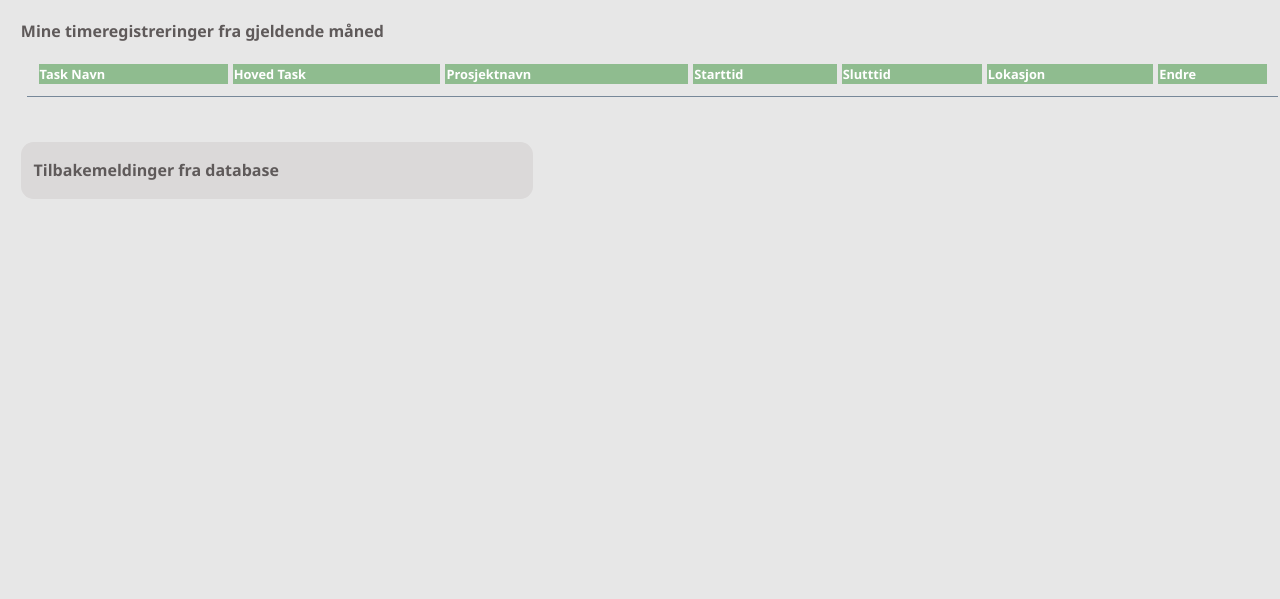
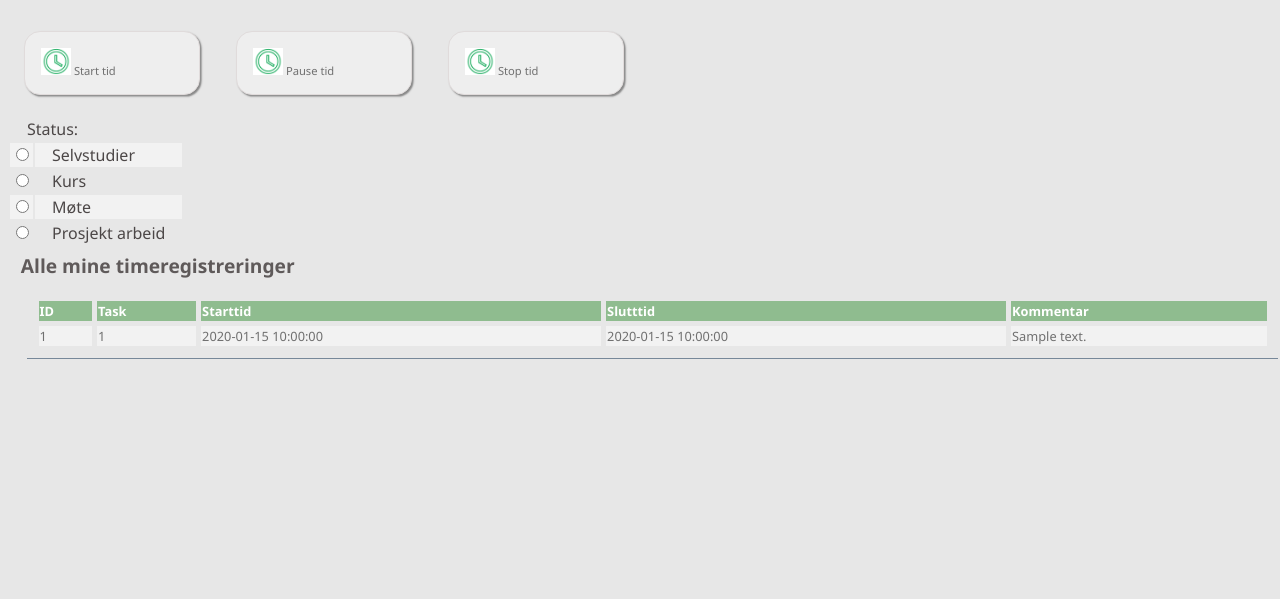
Before and after one commit to STProgrammer/dte2604systemutvikling, a PHP site: template templates/timeregistrations.twig in a window 1280 px wide. Shown: the part 81-680 px from the top of the page. Run offline with PHP 8.4, Linux system fonts and the light colour scheme; the template is opened without the code that fills it: most values are stand-ins (such as "Sample title", 1, 10 or a date in 2020); data that the repository does not hold is empty; some libraries are stand-ins or nearby versions.

```diff
--- a/employee_dashboard.php
+++ b/employee_dashboard.php
@@ -18,8 +18,10 @@ if ($user) {
     $hourWithTask = $hourManager->getAllHoursForUserWithTask($userID);
     $hour = $hourManager->getHour($hourId);
     $categories = $taskManager->getCategories();
+    $timeregCheck = $hourManager->checkIfActiveTimereg($userID);
+    }
 
-    }
+
     if ($request->request->has('edit_comment_hour') && XsrfProtection::verifyMac("Edit Comment")) {
         if ($hourManager->editComment($hour)) {
             header("Location: ".$request->server->get('REQUEST_URI'));
@@ -44,7 +46,7 @@ if ($user) {
         echo $twig->render('employee_dashboard.twig',
             array('hours' => $hours, 'hour' => $hour, 'hourWithTask' => $hourWithTask,'HourManager' => $hourManager,
                 'UserID' => $userID, 'session' => $session, 'user' => $user, 'tasks' => $tasks, 'categories' => $categories,
-                'TaskManager'=> $taskManager));
+                'TaskManager'=> $taskManager, 'timeregCheck'=> $timeregCheck));
 
     } else {
     header("location: login.php");
--- a/templates/timeregistrations.twig
+++ b/templates/timeregistrations.twig
@@ -1,98 +1,93 @@
 {% extends "layout.twig" %}
 {% block content %}
     <section id="timeregistreringer" class="timeregistreringer">
+    </section>
 
-        {# Mine timeregistreringer fra gjeldende måned #}
+    <section>
+        <div class="container container_small">
+        <button id="button" class="button" title="Start tid"
+                onclick="window.location.href='timeregistration.php';">
+            <img src="images/icon_time.png" width="30em"> Start tid
+        </button>
+        </div>
+
+        <div class="container container_small">
+            <button id="button" class="button" title="Pause tid"
+                    onclick="window.location.href='timeregistration.php';">
+                <img src="images/icon_time.png" width="30em"> Pause tid
+            </button>
+        </div>
+
+        <div class="container container_small">
+            <button id="button" class="button" title="Stop tid"
+                    onclick="window.location.href='timeregistration.php';">
+                <img src="images/icon_time.png" width="30em"> Stop tid
+            </button>
+        </div>
+
+        <table>
+            <tr>
+                <td colspan="2">
+                    <label> Status: </label>
+                </td>
+            </tr>
+            <tr>
+                <td>
+                    <input type="radio" id="waiting" name="status" value="0" required>
+                </td>
+                <td>
+                    <label for="waiting">Selvstudier </label>
+                </td>
+            </tr>
+            <tr>
+                <td>
+                    <input type="radio" id="active" name="status" value="1" required>
+                </td>
+                <td>
+                    <label for="active">Kurs </label>
+                </td>
+            </tr>
+            <tr>
+                <td>
+                    <input type="radio" name="status" id="paused" value="2" required>
+                </td>
+                <td>
+                    <label for="paused">Møte </label>
+                </td>
+            </tr>
+            <tr>
+                <td>
+                    <input type="radio" name="status" id="paused" value="3" required>
+                </td>
+                <td>
+                    <label for="paused">Prosjekt arbeid </label>
+                </td>
+            </tr>
+        </table>
+        </div>
+
         <div class="openContainerNoBorder text" id="timeTabell">
-            <h5>Mine timeregistreringer fra gjeldende måned</h5>
+            <h4>Alle mine timeregistreringer</h4>
             <table class="table" id="table">
                 <tr>
-                    <th>Task Navn</th>
-                    <th>Hoved Task</th>
-                    <th>Prosjektnavn</th>
+                    <th>ID</th>
+                    <th>Task</th>
                     <th>Starttid</th>
                     <th>Slutttid</th>
-                    <th>Lokasjon</th>
-                    <th>Endre</th>
+                    <th>Kommentar</th>
                 </tr>
-                {% if user.isAdmin or user.isProjectLeader or user.getUserId == userID %}
-                {% for hours in hours %}
+                {% for hours in Hour %}
                     <tr>
-                        {% for task in tasks %}
-                            {% if task.getTaskID() == hours.taskID %}
-                                <td> {{ task.getTaskName }}</td>
-                                <td> {{ task.getParentTask }}</td>
-                                <td> {{ task.getProjectName }}</td>
-                            {% endif %}
-                        {% endfor %}
+                        <td> {{ hours.hourID }}</td>
+                        <td> {{ hours.taskID }}</td>
                         <td> {{ hours.startTime }}</td>
                         <td> {{ hours.endTime }}</td>
-                        <td> {{ hours.getLocation }}</td>
-                        <td>
-                            <button class="buttons miniButtons" id="miniButtons"
-                                    onclick="location.href='timeregistrationEdit.php?hourID={{ hours.getHourID }}';">
-                                <img src="" alt=""> Rediger
-                            </button>
-                        </td>
+                        <td> {{ hours.Comment }}</td>
                     </tr>
-                    <tr>
-                        <td colspan="7" rowspan="1" id="comment_btn" class="comment_btn"><i><b>Kommentar: </b></i>
-                            {{ hours.Comment }}  <i><b>Endre</b></i></td>
-                    </tr>
-                    <tr>
-                        {# Endre kommentar #}
-                        <td colspan="6" rowspan="1" id="comment_form_show" class="comment_form_show">
-                            <div class="container container_addComment text" id="add_comment">
-                                <form method="post" id="edit_comment_hour" class="edit_comment_hour">
-                                    <input id="hourID" type="hidden" name="hourID" value="{{ hourID }}" maxlength=45 required/>
-                                    <label for="comment">Endre kommentar: </label>
-                                    <textarea id="comment" name="comment" required>{{ hour.getComment }}</textarea>
-                                    <input type="hidden" value="{{ getMac("Edit Comment") }}" name="XSRFPreventionToken">
-                                    <br><input type="submit" name="edit_comment_hour" id="edit_comment_hour" value="Endre kommentar">
-                                </form>
-                            </div>
-                        </td>
-                        <td colspan="1" id="comment_btn_back" class="comment_btn_back">Gå tilbake:</td>
-                    </tr>
-                {% endfor %}{% endif %}
-                {# SCRIPT For å vise og fjerne kommentarfelt etter id til td (tabel data) #}
-                {# https://www.w3schools.com/jquery/jquery_hide_show.asp #}
-                <script src="https://ajax.googleapis.com/ajax/libs/jquery/3.5.1/jquery.min.js"></script>
-                <script>
-                    $(document).ready(function () {
-                        $('.comment_form_show').hide();
-                        $('.comment_btn_back').hide();
-                        $('.comment_btn').show();
-
-                        $('.comment_btn').click(
-                            function () {
-                                $('.comment_form_show').fadeIn(2000);
-                                $('.comment_btn').hide();
-                                $('.comment_btn_back').fadeIn(2000);
-                            });
-                        $('.comment_btn_back').click(
-                            function () {
-                                $('.comment_form_show').hide();
-                                $('.comment_btn_back').hide();
-                                $('.comment_btn').fadeIn(2000);
-                            });
-                    });
-                </script>
-                {# endre kommentar slutt #}
+                {% endfor %}
             </table>
         </div>
+    </section>
 
-        {# FEILMELDINGER FRA DATABASE #}
-        <div class="container container_big_long text">
-            <h5>Tilbakemeldinger fra database</h5>
-            {% if session.getFlashBag.has('header') %}
-                {% for header in session.getFlashBag.get('header', []) %}
-                    <h6>{{ header }}</h6>
-                {% endfor %}
-                {% for message in session.getFlashBag.get('message', []) %}
-                    <p>{{ message }}</p>
-                {% endfor %}
-            {% endif %}
-        </div>
-    </section>
+    </div>
 {% endblock %}
```
Also changed, not shown: classes/HourManager.class.php (+20 -0 lines), classes/User.class.php (+8 -0 lines), templates/employee_dashboard.twig (+6 -6 lines).
